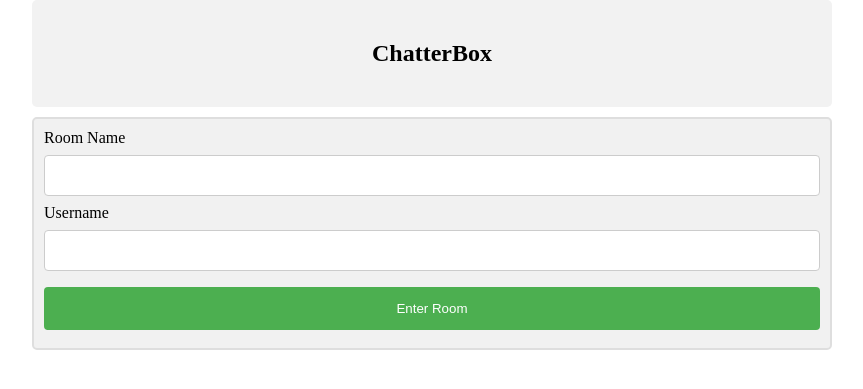
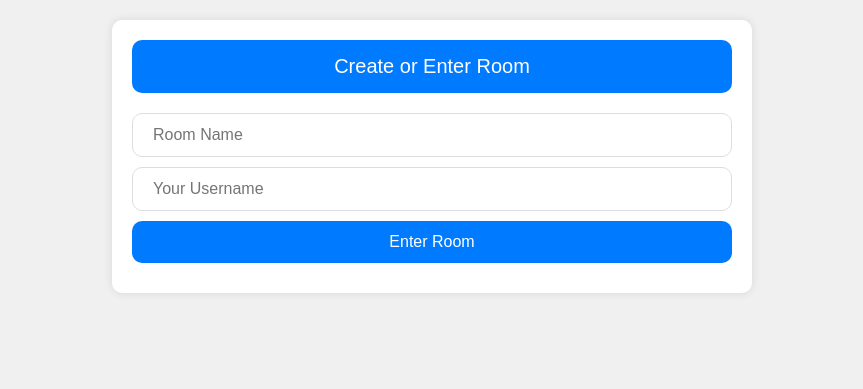
Before and after one commit to niravgohel74/Chat-App, a Django app: page / in a window 1280 px wide. Shown: the top 389 px of the page, without its empty margins (208-1071 px from the left). Run offline with Django 4.2, Linux system fonts and the light colour scheme.

Commit message:
UI Changes

```diff
--- /dev/null
+++ b/static/css/room.css
@@ -0,0 +1,172 @@
+/* body {
+  margin: 0 auto;
+  max-width: 800px;
+  padding: 0 20px;
+}
+
+.container {
+  border: 2px solid #dedede;
+  background-color: #f1f1f1;
+  border-radius: 5px;
+  padding: 10px;
+  margin: 10px 0;
+}
+
+.darker {
+  border-color: #ccc;
+  background-color: #ddd;
+}
+
+.container::after {
+  content: "";
+  clear: both;
+  display: table;
+}
+
+.container img {
+  float: left;
+  max-width: 60px;
+  width: 100%;
+  margin-right: 20px;
+  border-radius: 50%;
+}
+
+.container img.right {
+  float: right;
+  margin-left: 20px;
+  margin-right:0;
+}
+
+.time-right {
+  float: right;
+  color: #aaa;
+}
+
+.time-left {
+  float: left;
+  color: #999;
+}
+
+
+
+
+
+
+input[type=text], select {
+  width: 100%;
+  padding: 12px 20px;
+  margin: 8px 0;
+  display: inline-block;
+  border: 1px solid #ccc;
+  border-radius: 4px;
+  box-sizing: border-box;
+  }
+
+  input[type=submit] {
+  width: 100%;
+  background-color: #4CAF50;
+  color: white;
+  padding: 14px 20px;
+  margin: 8px 0;
+  border: none;
+  border-radius: 4px;
+  cursor: pointer;
+  }
+
+  input[type=submit]:hover {
+  background-color: #45a049;
+  }
+
+  div {
+  border-radius: 5px;
+  background-color: #f2f2f2;
+  padding: 20px;
+  } */
+
+
+
+
+  /* ******************************************* new code below ************************************************************************* */
+
+  body {
+    font-family: Arial, sans-serif;
+    margin: 0;
+    padding: 0;
+    background-color: #f0f0f0;
+}
+.chat-container {
+    max-width: 800px;
+    margin: 20px auto;
+    background-color: #fff;
+    border-radius: 10px;
+    box-shadow: 0 2px 5px rgba(0, 0, 0, 0.1);
+    overflow: hidden;
+}
+.chat-header {
+    background-color: #0056b3;
+    color: #fff;
+    padding: 20px;
+    text-align: center;
+    font-size: 30px;
+}
+.messages-container {
+    height: 400px;
+    margin-left: 30px;
+    overflow-y: scroll;
+}
+.messages-container::-webkit-scrollbar {
+    width: 5px;
+}
+.messages-container::-webkit-scrollbar-track {
+    background: #f1f1f1;
+}
+.messages-container::-webkit-scrollbar-thumb {
+    background: #888;
+    border-radius: 5px;
+}
+.messages-container::-webkit-scrollbar-thumb:hover {
+    background: #555;
+}
+.message {
+    background-color: #f0f0f0;
+    padding: 10px;
+    margin: 5px;
+    border-radius: 5px;
+}
+.message.username {
+    background-color: #4CAF50;
+    color: #fff;
+    align-self: flex-end;
+}
+.message.time {
+    font-size: 12px;
+    color: #666;
+    margin-top: 5px;
+    text-align: right;
+}
+.post-form {
+    padding: 10px;
+    display: flex;
+    justify-content: space-between;
+    align-items: center;
+    background-color: #eee;
+}
+.post-form input[type="text"] {
+    flex: 1;
+    padding: 8px;
+    border: none;
+    border-radius: 20px;
+    margin-right: 10px;
+}
+.post-form input[type="submit"] {
+    padding: 8px 20px;
+    background-color: #0056b3;
+    color: #fff;
+    border: none;
+    border-radius: 20px;
+    cursor: pointer;
+}
+
+.post-form input[type="submit"]:hover {
+    background-color: #004080;
+}
--- a/static/css/style.css
+++ b/static/css/style.css
@@ -1,84 +1,63 @@
-/* Home */
-
-body {
-  margin: 0 auto;
-  max-width: 800px;
-  padding: 0 20px;
+/* CSS for create room section */
+.create-room-container {
+  max-width: 600px;
+  margin: 20px auto;
+  background-color: #fff;
+  border-radius: 10px;
+  box-shadow: 0 0 10px rgba(0, 0, 0, 0.1);
+  overflow: hidden;
+  padding: 20px;
 }
 
-.container {
-  border: 2px solid #dedede;
-  background-color: #f1f1f1;
-  border-radius: 5px;
-  padding: 10px;
-  margin: 10px 0;
+.create-room-header {
+  background-color: #007bff;
+  color: #fff;
+  padding: 15px;
+  text-align: center;
+  font-size: 20px;
+  border: none;
+  border-radius: 10px;
 }
 
-.darker {
-  border-color: #ccc;
-  background-color: #ddd;
+.create-room-form {
+  margin-top: 20px;
 }
 
-.container::after {
-  content: "";
-  clear: both;
-  display: table;
+.room-name-input,
+.username-input {
+  display: block;
+  width: 93%;
+  padding: 12px 20px;
+  margin-bottom: 10px;
+  border: 1px solid #ddd;
+  border-radius: 10px;
 }
 
-.container img {
-  float: left;
-  max-width: 60px;
+.enter-room-button {
+  display: block;
+  margin-bottom: 10px;
+  padding: 12px 20px;
   width: 100%;
-  margin-right: 20px;
-  border-radius: 50%;
+  background-color: #007bff;
+  color: #fff;
+  border: none;
+  border-radius: 10px;
+  cursor: pointer;
+  transition: background-color 0.3s ease;
 }
 
-.container img.right {
-  float: right;
-  margin-left: 20px;
-  margin-right:0;
+.enter-room-button:hover {
+  background-color: #0056b3;
 }
 
-.time-right {
-  float: right;
-  color: #aaa;
+/* Additional styles for consistency */
+input[type="text"],
+button {
+  font-family: Arial, sans-serif;
+  font-size: 16px;
+  outline: none;
 }
 
-.time-left {
-  float: left;
-  color: #999;
+button {
+  cursor: pointer;
 }
-
-
-  /* 2 */
-
-  input[type=text], select {
-    width: 100%;
-    padding: 12px 20px;
-    margin: 8px 0;
-    display: inline-block;
-    border: 1px solid #ccc;
-    border-radius: 4px;
-    box-sizing: border-box;
-    }
-
-    input[type=submit] {
-    width: 100%;
-    background-color: #4CAF50;
-    color: white;
-    padding: 14px 20px;
-    margin: 8px 0;
-    border: none;
-    border-radius: 4px;
-    cursor: pointer;
-    }
-
-    input[type=submit]:hover {
-    background-color: #45a049;
-    }
-
-    div {
-    border-radius: 5px;
-    background-color: #f2f2f2;
-    padding: 20px;
-    }
--- a/templates/base.html
+++ b/templates/base.html
@@ -1,8 +1,14 @@
 <!DOCTYPE html>
-<html>
+<html lang="en">
 <head>
-<meta name="viewport" content="width=device-width, initial-scale=1">
+<meta charset="UTF-8">
+<meta name="viewport" content="width=device-width, initial-scale=1.0">
+<meta http-equiv="X-UA-Compatible" content="ie=edge">
+<link rel="stylesheet" href="/media/css/room.css" type="text/css">
 <link rel="stylesheet" href="/media/css/style.css" type="text/css">
+<title>Chatter Box</title>
+</head>
+<body>
 
 </head>
 <body>
--- a/templates/index.html
+++ b/templates/index.html
@@ -1,8 +1,25 @@
 {% extends 'base.html' %}
 {% block start %}
 
+<div class="create-room-container">
+    <div class="create-room-header">Create or Enter Room</div>
+    <form class="create-room-form" id="post-form" method="POST" action="checkview">
+        {% csrf_token %}
+      <input type="text" class="room-name-input" name="room_name" id="room_name" placeholder="Room Name">
+      <input type="text" class="username-input" name="username" id="username" placeholder="Your Username">
+      <button type="submit" class="enter-room-button">Enter Room</button>
+    </form>
+  </div>
 
-<div align="center">
+
+
+
+
+
+
+
+<!-- ###################################################################### -->
+<!-- <div align="center">
     <h2>ChatterBox</h2>
 </div>
 
@@ -16,7 +33,7 @@
         <input type="text" name="username" id="username" width="100px" />
         <input type="submit" value="Enter Room">
     </form>
-</div>
+</div> -->
 
 
 {% endblock %}
```
Also changed, not shown: templates/room.html (+25 -3 lines).
